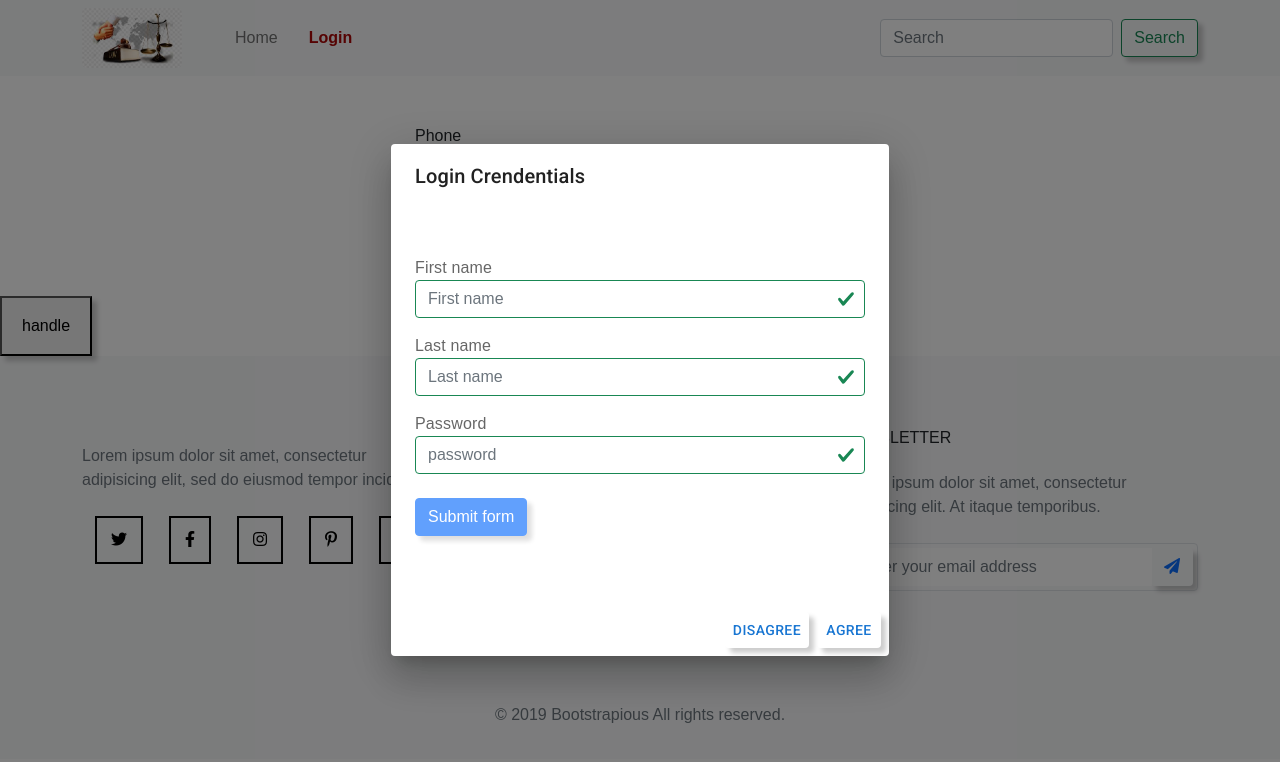
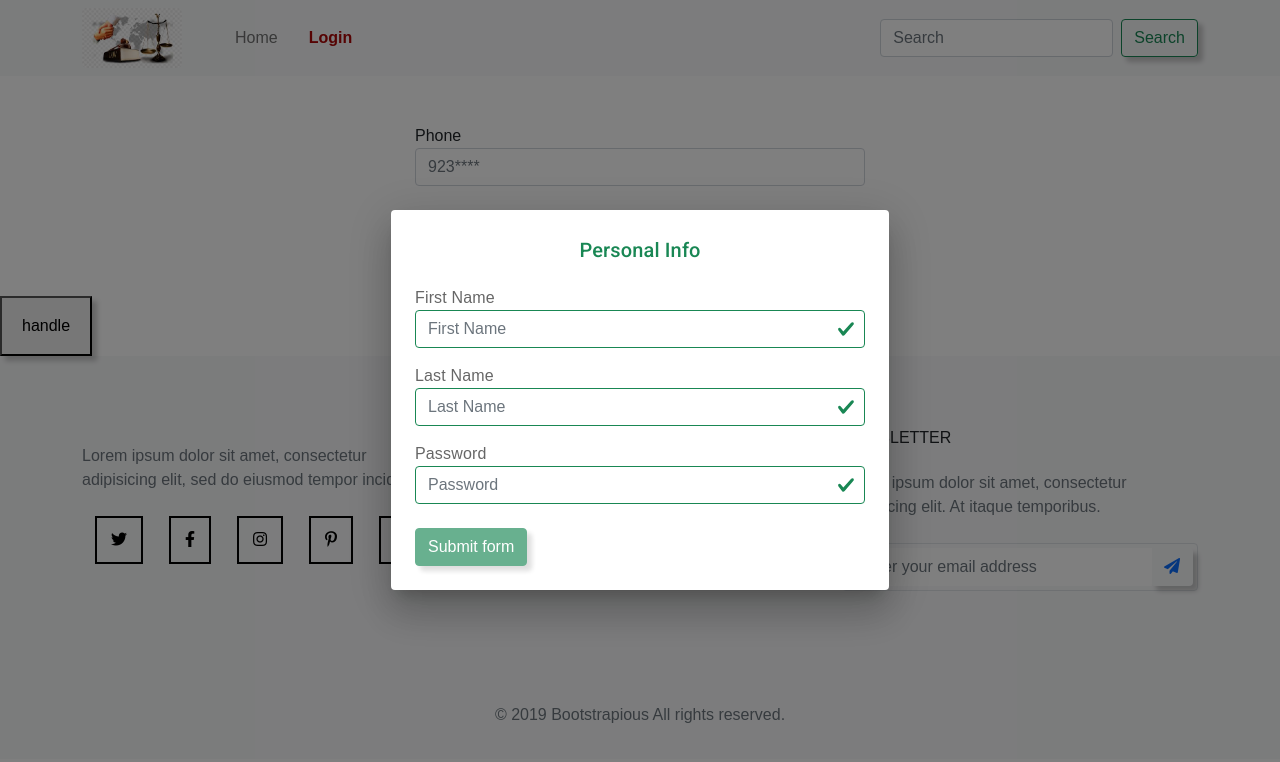
Before and after one commit to mali-28/crime-report, a React (Create React App) app: page /login in a window 1280 px wide. Both pictures are taken after a click on the button "handle". Shown: the top 762 px of the page. Built offline with nearby package versions, Linux system fonts and the light colour scheme.

Commit message:
validation

```diff
--- a/src/components/DialogBox.jsx
+++ b/src/components/DialogBox.jsx
@@ -7,64 +7,45 @@ import DialogContentText from '@mui/material/DialogContentText';
 import DialogTitle from '@mui/material/DialogTitle';
 import Slide from '@mui/material/Slide';
 import { validateName, validatePassword } from '../utils/utils';
-
+import Input from "./Input";
 const Transition = React.forwardRef(function Transition(props, ref) {
-    return <Slide direction="up" ref={ref} {...props} />;
+    return <Slide direction="down" ref={ref} {...props} />;
 });
 
 const DialogBox = (props) => {
 
-    const [input, setInput] = useState({
-        fname: "",
-        lname: "",
-        pass: "",
-    });
+    const [fname, setFName] = React.useState(null)
+    const [lname, setLName] = React.useState(null);
+    const [password, setPassword] = React.useState(null);
 
     const [errorFirstName, setErrorFirstName] = useState("");
     const [errorLastName, setErrorLastName] = useState("");
     const [errorTypePass, setErrorTypePass] = useState("");
-    const [valid, setValid] = useState(false);
-    const [disable, setDisabe] = useState(true);
-
-    const changeInput = ((e) => {
-        const { name, value } = e.target;
-
-        setInput((pre) => {
-            return { ...pre, [name]: value }
-        })
-        setValid(true)
-    });
 
     useEffect(() => {
-        if (valid) {
-            const firstNameError = validateName("First Name", input.fname);
-        const lastNameError = validateName("Last Name", input.lname);
-        const passError = validatePassword(input.pass);
+        if (fname !== null) {
 
-        if (firstNameError) {
-            setErrorFirstName(firstNameError)
-            setErrorLastName("");
-            setErrorTypePass("");
+            const error = validateName("First Name", fname);
+            setErrorFirstName(error)
+        }
+    }, [fname])
 
+    useEffect(() => {
+        if (lname !== null) {
 
-        } else if (lastNameError) {
-            setErrorFirstName("")
-            setErrorLastName(lastNameError);
-            setErrorTypePass("");
-
-        } else if (passError) {
-            setErrorTypePass(passError);
-            setErrorFirstName("")
-            setErrorLastName("");
-        } else {
-            setDisabe(false)
-            setErrorTypePass("");
-            setErrorFirstName("")
-            setErrorLastName("");
-        }
+            const error = validateName("Last Name", lname);
+            setErrorLastName(error)
 
         }
-    }, [changeInput, valid])
+    }, [lname])
+
+    useEffect(() => {
+        if (password !== null) {
+            const error = validatePassword(password);
+            setErrorTypePass(error)
+
+        }
+    }, [password])
 
     return <>
 
@@ -73,46 +54,52 @@ const DialogBox = (props) => {
                 open={props.open}
                 TransitionComponent={Transition}
                 keepMounted
-                onClose={props.handle}
+                // onClose={props.handle}
                 aria-describedby="alert-dialog-slide-description"
             >
-                <DialogTitle>Login Crendentials</DialogTitle>
+                <DialogTitle className="mt-2 mx-auto text-success">Personal Info</DialogTitle>
                 <DialogContent>
                     <DialogContentText id="alert-dialog-slide-description">
-                        <div className="my-5 mx-auto" style={{ width: "450px" }}>
+                        <div className="my-1 mx-auto" style={{ width: "450px" }}>
                             <div className="form-row ">
-                                <div className="mb-3">
-                                    <label htmlFor="validationfname">First name</label>
-                                    <input name="fname" onChange={(changeInput)} type="text" className={`form-control ${!errorFirstName ? "is-valid" : "is-invalid"}`} id="validationfname" placeholder="First name" value={input.fname} required />
-                                    <div className="invalid-feedback">{errorFirstName}</div>
+                                <Input title="First Name"
+                                    error={errorFirstName}
+                                    value={fname}
+                                    placeholder="First Name"
+                                    id="firstName"
+                                    onChange={(v) => {
+                                        setFName(v);
 
-                                </div>
-                                <div className="mb-3">
-                                    <label htmlFor="validationlname">Last name</label>
-                                    <input name="lname" onChange={changeInput} type="text" className={`form-control ${!errorLastName ? "is-valid" : "is-invalid"}`} id="validationlname" placeholder="Last name" value={input.lname} required />
-                                    <div className="invalid-feedback">{errorLastName}</div>
+                                    }} />
 
-                                </div>
-                                <div className="mb-3">
-                                    <label htmlFor="validationCustomPass">Password</label>
-                                    <input name="pass" onChange={changeInput} type="text" className={`form-control ${!errorTypePass ? "is-valid" : "is-invalid"}`} id="validationCustomPass" placeholder="password" value={input.pass} required />
-                                    <div className="invalid-feedback">{errorTypePass}</div>
+                                <Input title="Last Name"
+                                    error={errorLastName}
+                                    value={lname}
+                                    placeholder="Last Name"
+                                    id="lastName"
+                                    onChange={(v) => {
+                                        setLName(v);
 
-                                </div>
+                                    }} />
+
+                                <Input title="Password"
+                                    error={errorTypePass}
+                                    value={password}
+                                    placeholder="Password"
+                                    id="password"
+                                    onChange={(v) => {
+                                        setPassword(v);
+
+                                    }} />
                             </div>
-                            <div id="recaptcha" ></div>
 
                             <button id="btn1"
-                                disabled={disable || !!errorFirstName || !!errorLastName || !!errorTypePass}
-                                className="btn btn-primary mt-2">Submit form</button>
-
+                                disabled={!!errorFirstName || !!errorLastName || !!errorTypePass || !fname || !lname || !password}
+                                onClick={props.handle}
+                                className="btn btn-success mt-2">Submit form</button>
                         </div>
                     </DialogContentText>
                 </DialogContent>
-                <DialogActions>
-                    <Button onClick={props.handle}>Disagree</Button>
-                    <Button onClick={props.handle}>Agree</Button>
-                </DialogActions>
             </Dialog>
         </div>
 
--- /dev/null
+++ b/src/components/Input.jsx
@@ -0,0 +1,17 @@
+
+const Input = ({ title, error, onChange, ...props }) => {
+    return <>
+        <div className="mb-3">
+            <label htmlFor={props.id}>{title}</label>
+            <input onChange={(e)=>{
+                onChange(e.target.value)
+            }}
+            type={props.type || "text"}
+            className={`form-control ${!error ? "is-valid" : "is-invalid"}`} id={props.id} value={props.value} placeholder={props.placeholder} required />
+            <div className="invalid-feedback">{error}</div>
+
+        </div>
+    </>
+}
+
+export default Input;
--- a/src/context/Auth.js
+++ b/src/context/Auth.js
@@ -1,18 +1,22 @@
 import React ,{createContext, useState}from "react";
 import { localStorageKeys } from "../utils/constant";
+import { getLocalStorage } from "../utils/utils";
 const obj = {
     user : {},
     setUser : ()=>{},
     token : "",
-    setToken : () =>{}
+    setToken : () =>{},
+    preUser : {},
+    setPreUser : () =>{}
 }
 const AuthContext = createContext(obj);
 const Auth = (props) => {
-    const [token, setToken] = useState(localStorageKeys.token || "");
-    const [user, setUser] = useState(localStorageKeys.user || null);
+    const [token, setToken] = useState(getLocalStorage(localStorageKeys.token) || "");
+    const [user, setUser] = useState(getLocalStorage(localStorageKeys.user) || null);
+    const [preUser, setPreUser] = useState(getLocalStorage(localStorageKeys.preUser) || null)
 
 
-    return <><AuthContext.Provider value={{token, setToken,user, setUser}}>
+    return <><AuthContext.Provider value={{token, setToken,user, setUser,preUser, setPreUser}}>
         {props.children}
     </AuthContext.Provider></>
 
--- a/src/routes/Signup.jsx
+++ b/src/routes/Signup.jsx
@@ -1,21 +1,21 @@
-import React, { useEffect, useState } from "react";
+import React, { useContext, useEffect, useState } from "react";
 import { getAuth, RecaptchaVerifier, signInWithPhoneNumber } from "firebase/auth";
 import DialogBox from "../components/DialogBox";
-import { validatePhone } from "../utils/utils";
+import { getLocalStorage, setLocalStorage, validatePhone } from "../utils/utils";
+import { localStorageKeys } from "../utils/constant";
+import Auth, { AuthContext } from "../context/Auth";
 
 
 const auth = getAuth();
 let recaptchaVerifier;
+
 const SignUp = () => {
+    const {token,user,preUser} = useContext(AuthContext);
     const [phone, setPhone] = useState("");
     const [open, setOpen] = useState(false);
     const [errorTypePhone, setErrorTypePhone] = useState("");
     const [valid, setValid] = useState("");
     const [isChecked, setIsChecked] = useState(false);
-
-  const handle = () => {
-    setOpen(pre=> !pre)
-  };
 
     useEffect(() => {
         getRecaptcha();
@@ -23,13 +23,22 @@ const SignUp = () => {
 
     // Example starter JavaScript for disabling form submissions if there are invalid fields
     useEffect(()=>{
+         if(preUser){
+             setOpen(true);
+         }
 
-    },[])
+    },[preUser])
+
+    const handle = () => {
+        setOpen(pre=> !pre)
+      };
+
 
     const Event = (e) =>{
         const {value} = e.target;
         setPhone(value)
         const passError = validatePhone(value);
+
 
         if(passError){
             setErrorTypePhone(passError);
@@ -67,7 +76,8 @@ const SignUp = () => {
 
             e.confirm(code).then(function (result) {
                 handle();
-
+               const res = result.user
+                setLocalStorage(localStorageKeys.preUser, {id : res.id, phone : res.phone, token : res.accessToken })
             }).catch(function (error) {
                 console.error('error on msg confirmation', error);
 
@@ -93,7 +103,7 @@ const SignUp = () => {
             <div id="recaptcha" ></div>
 
             <button id="btn1"
-            disabled={!!errorTypePhone}
+            disabled={!!errorTypePhone || !phone}
                 onClick={click}
                 className="btn btn-primary mt-2">Submit form</button>
         </div>
--- a/src/utils/constant.js
+++ b/src/utils/constant.js
@@ -1,6 +1,7 @@
 export const localStorageKeys = {
     user : "__USER__",
-    token : "__TOKEN__"
+    token : "__TOKEN__",
+    preUser : "__PRE_USER__"
 }
 
 export const regPass = /^[A-Za-z0-9-_@$]*$/;
--- a/src/utils/utils.js
+++ b/src/utils/utils.js
@@ -32,3 +32,26 @@ export const validateName = (title,name) => {
     }
     return "";
 }
+
+
+export const setLocalStorage = (key,value)=>{
+     if(key && value){
+         localStorage.setItem(key, JSON.stringify(value))
+     }
+
+}
+
+export const getLocalStorage = (key) =>{
+    if(key){
+        const data = localStorage.getItem(key);
+        if(data){
+            return JSON.parse(data);
+        }
+    }
+}
+
+export const removeLocalStorage = (key) =>{
+    if(key){
+        localStorage.removeItem(key)
+    }
+}
```
